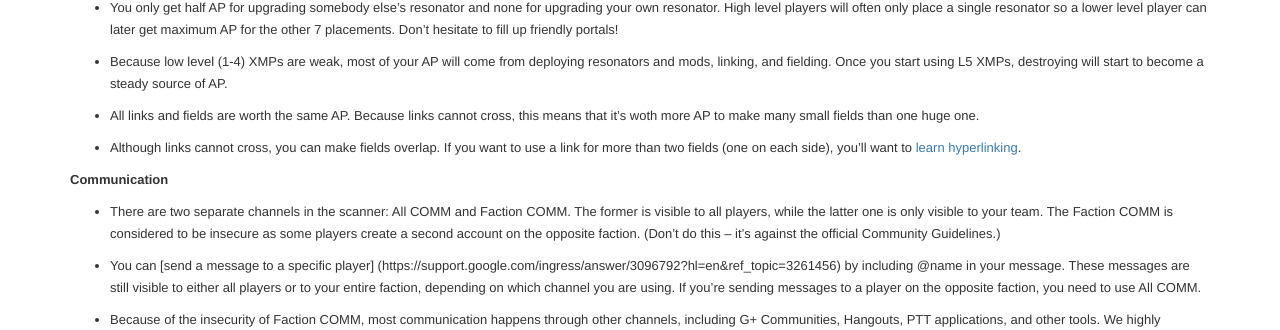
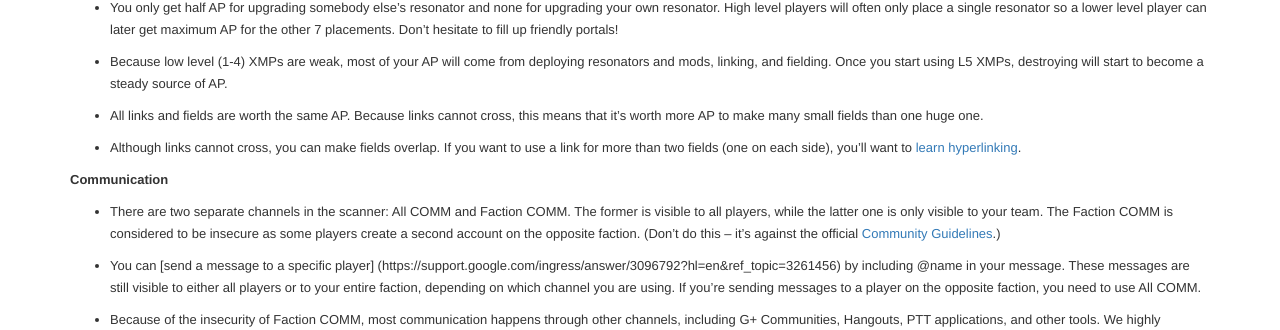
Before and after one commit to balshor/sfbay.resists.org, a Jekyll site: the page built from help/tips-new.md, in a window 1280 px wide. Shown: the part 541-871 px from the top of the page. Built offline with Jekyll 4.4.1, drawn with Linux system fonts in a browser that asks for light colours; nearby versions of some CDN libraries.

Commit message:
Fix typo, add link to community guidelines.

```diff
--- a/help/tips-new.md
+++ b/help/tips-new.md
@@ -39,7 +39,7 @@ header: Quick Tips for New Players
 * Because low level (1-4) XMPs are weak, most of your AP will come from deploying resonators and mods, linking, and
   fielding.  Once you start using L5 XMPs, destroying will start to become a steady source of AP.
 
-* All links and fields are worth the same AP.  Because links cannot cross, this means that it's woth more AP to make many
+* All links and fields are worth the same AP.  Because links cannot cross, this means that it's worth more AP to make many
   small fields than one huge one.
 
 * Although links cannot cross, you can make fields overlap.  If you want to use a link for more than two fields (one on
@@ -49,7 +49,8 @@ header: Quick Tips for New Players
 
 * There are two separate channels in the scanner: All COMM and Faction COMM.  The former is visible to all players, while
   the latter one is only visible to your team.  The Faction COMM is considered to be insecure as some players create a
-  second account on the opposite faction.  (Don't do this -- it's against the official Community Guidelines.)
+  second account on the opposite faction.  (Don't do this -- it's against the official [Community
+  Guidelines](https://support.google.com/ingress/answer/2808360).)
 
 * You can [send a message to a specific player] (https://support.google.com/ingress/answer/3096792?hl=en&ref_topic=3261456)
   by including @name in your message.  These messages are still visible to either all players or to your entire faction,
```
